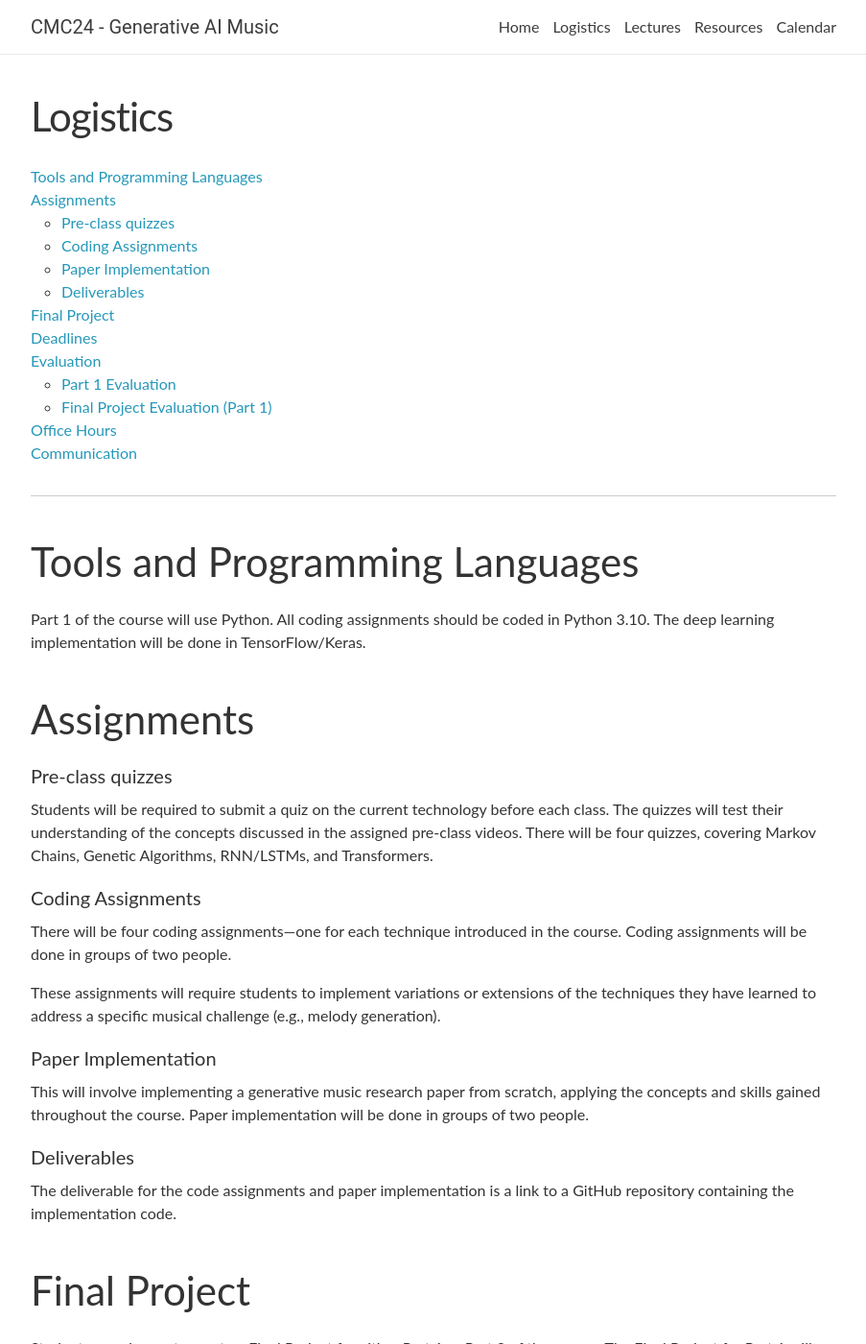
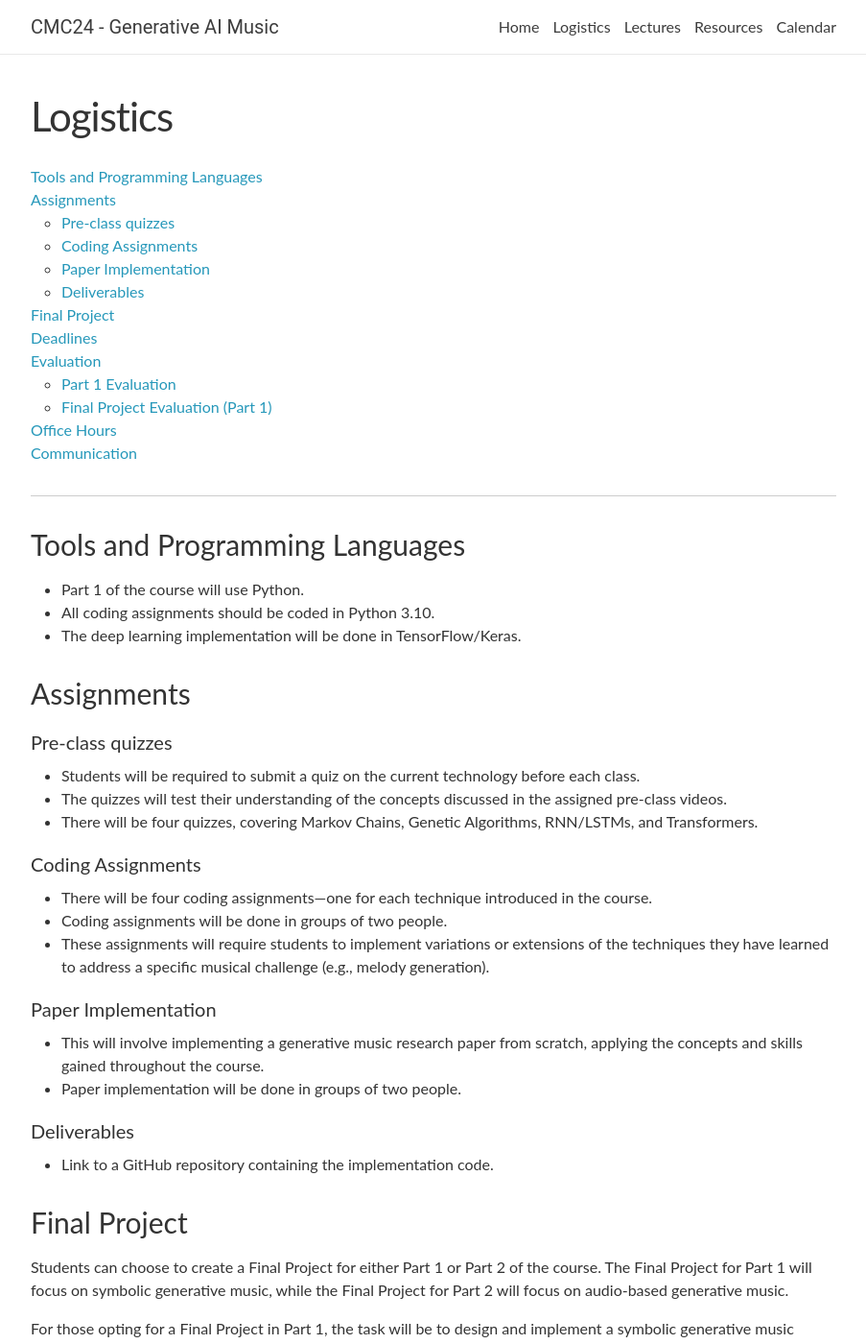
Before and after one commit to smc24-musicgen/smc24-musicgen.github.io, a Jekyll site: the page built from _pages/logistics.md, in a window 1280 px wide and 1400 px high. Shown: the whole window at 96% size, without its empty margins (188-1091 px from the left). Built offline with Jekyll 4.4.1, drawn with Linux system fonts in a browser that asks for light colours; nearby versions of some CDN libraries; comment, search, counter and statistics services are not loaded; some of the changed text lies outside the part shown.

```diff
--- a/_pages/logistics.md
+++ b/_pages/logistics.md
@@ -9,31 +9,36 @@ title: Logistics
 
 ***
 
-## Tools and Programming Languages
+### Tools and Programming Languages
 
-Part 1 of the course will use Python. All coding assignments should be coded in Python 3.10. The deep learning implementation will be done in TensorFlow/Keras.
+* Part 1 of the course will use Python.
+* All coding assignments should be coded in Python 3.10.
+* The deep learning implementation will be done in TensorFlow/Keras.
 
-## Assignments
+### Assignments
 
 #### Pre-class quizzes
 
-Students will be required to submit a quiz on the current technology before each class. The quizzes will test their understanding of the concepts discussed in the assigned pre-class videos. There will be four quizzes, covering Markov Chains, Genetic Algorithms, RNN/LSTMs, and Transformers.
+* Students will be required to submit a quiz on the current technology before each class.
+* The quizzes will test their understanding of the concepts discussed in the assigned pre-class videos.
+* There will be four quizzes, covering Markov Chains, Genetic Algorithms, RNN/LSTMs, and Transformers.
 
 #### Coding Assignments
 
-There will be four coding assignments—one for each technique introduced in the course. Coding assignments will be done in groups of two people.
-
-These assignments will require students to implement variations or extensions of the techniques they have learned to address a specific musical challenge (e.g., melody generation).
+* There will be four coding assignments—one for each technique introduced in the course.
+* Coding assignments will be done in groups of two people.
+* These assignments will require students to implement variations or extensions of the techniques they have learned to address a specific musical challenge (e.g., melody generation).
 
 #### Paper Implementation
 
-This will involve implementing a generative music research paper from scratch, applying the concepts and skills gained throughout the course. Paper implementation will be done in groups of two people.
+* This will involve implementing a generative music research paper from scratch, applying the concepts and skills gained throughout the course.
+* Paper implementation will be done in groups of two people.
 
 #### Deliverables
 
-The deliverable for the code assignments and paper implementation is a link to a GitHub repository containing the implementation code.
+* Link to a GitHub repository containing the implementation code.
 
-## Final Project
+### Final Project
 
 Students can choose to create a Final Project for either Part 1 or Part 2 of the course. The Final Project for Part 1 will focus on symbolic generative music, while the Final Project for Part 2 will focus on audio-based generative music.
 
@@ -49,7 +54,7 @@ The final project deliverables are:
 2. A 5-minute YouTube video presentation explaining how the model works.
 3. A 5-minute video demonstration showcasing the model in action.
 
-## Deadlines
+### Deadlines
 
 * The pre-class quizzes would be available as follows:
   * Markov Chains quiz: January 12th noon \- January 13th noon
@@ -60,7 +65,7 @@ The final project deliverables are:
 * The paper implementation is due by January 27th at midnight.
 * The final project is due by \[insert date\] at midnight.
 
-## Evaluation
+### Evaluation
 
 Evaluation for the Computational Music Creativity course will be as follows:
 
@@ -85,7 +90,7 @@ If a student chooses to complete the Final Project associated with Part 1 (accou
 4. Clarity of the presentation
 5. Quality of the creative output
 
-## Office Hours
+### Office Hours
 
 Students can book 20-minute slots (individually or in groups) with Dr. Valerio Velardo via this [Calendly page](https://calendly.com/valerio-velardo/office-hours-gen-mus-mtg), during the following times:
 
@@ -100,8 +105,8 @@ Students can reserve time with Anmol through MTG Slack, during the following tim
 * January 9th, 16:00–18:00
 * January 24th, 12:00–14:00
 
-## Communication
+### Communication
 
-For general questions, please use the dedicated Slack channel on the MTG workspace: \##smc24-musicgen. This channel will serve as a hub for asynchronous communication and updates for all students, so make sure to check it regularly.
-
-For individual questions, doubts, or ideas, feel free to send a direct message to Valerio Velardo and Anmol Mishra in the MTG Slack (@Valerio Velardo, @Anmol Mishra).
+* For general questions, please use the dedicated Slack channel on the MTG workspace: #smc24-musicgen.
+* This channel will serve as a hub for asynchronous communication and updates for all students, so make sure to check it regularly.
+* For individual questions, doubts, or ideas, feel free to send a direct message to Valerio Velardo and Anmol Mishra in the MTG Slack (@Valerio Velardo, @Anmol Mishra).
```
Also changed, not shown: _pages/about.md (+9 -9 lines), _pages/resources.md (+8 -8 lines).
